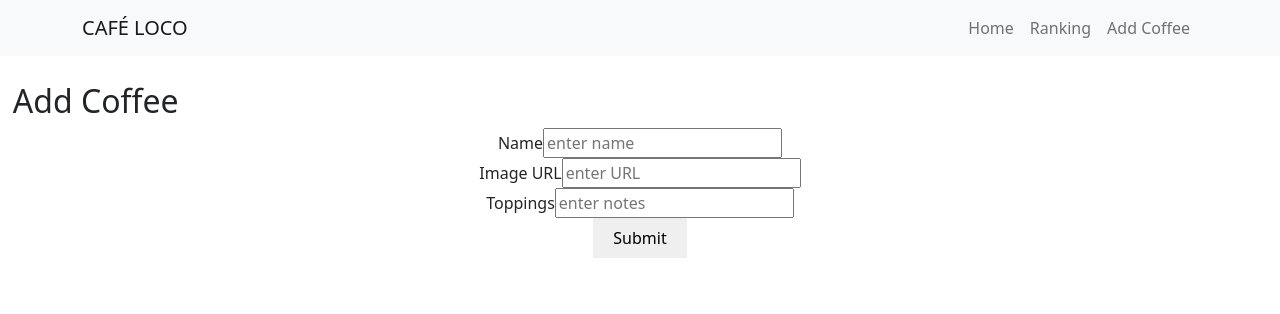
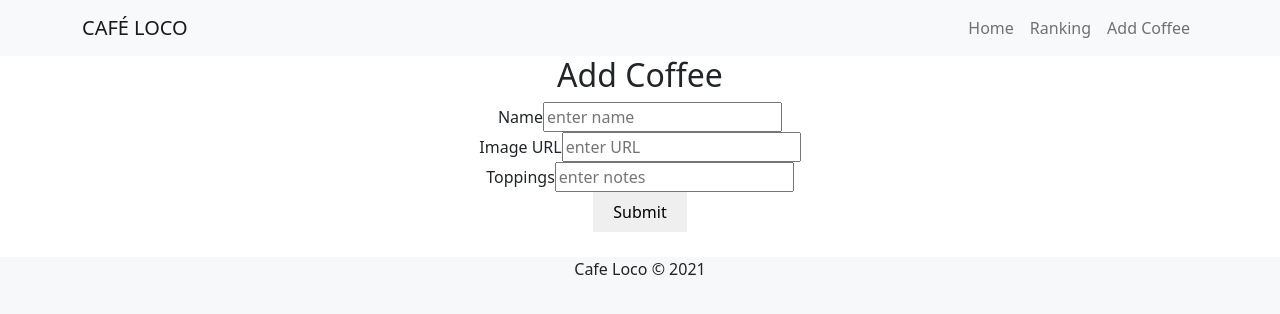
Before and after one commit to digallardox/cafe-loco, a React (Create React App) app in the folder client/: page /add in a window 1280 px wide. Shown: the top 314 px of the page. Built offline with nearby package versions, Linux system fonts and the light colour scheme; no server answers.

Commit message:
commits from new directory

```diff
--- a/client/src/App.css
+++ b/client/src/App.css
@@ -3,7 +3,7 @@
 }
 
 html {
-  background-color: f7f8f9;
+  background-color: #f7f8f9;
 }
 
 #cardsDiv {
@@ -35,3 +35,12 @@ button {
   border: none;
   padding: 8px 20px;
 }
+
+.footer {
+  bottom: 0;
+  left: 0;
+  width: 100%;
+  height: 75px;
+  margin-top: 25px;
+  background-color: #f7f8f9;
+}
--- a/client/src/Components/Add.jsx
+++ b/client/src/Components/Add.jsx
@@ -1,6 +1,7 @@
 import { useState } from 'react';
 import { Helmet } from 'react-helmet';
 import axios from 'axios';
+import { Form } from 'react-bootstrap';
 
     let airtableBase = process.env.REACT_APP_AIRTABLE_BASE;
     let airtableKey = process.env.REACT_APP_AIRTABLE_KEY;
@@ -34,8 +35,9 @@ function Add(){
             <Helmet>
 				<title>Cafe Loco | Add Coffee</title>
 			</Helmet>
-            <h2 className="title">Add Coffee</h2>
+            <div id="addCoffeeDiv">
             <form onSubmit={handleSubmit}>
+            <h2>Add Coffee</h2>
             <label>Name</label>
             <input value={name}
             onChange={(e) => setName(e.target.value)}
@@ -53,6 +55,7 @@ function Add(){
             /><br/>
             <button type="submit">Submit</button>
             </form>
+            </div>
         </div>
     )
 }
--- a/client/src/Components/AllCoffee.jsx
+++ b/client/src/Components/AllCoffee.jsx
@@ -1,6 +1,6 @@
 import axios from 'axios';
 import { useEffect, useState } from 'react';
-import { Card, Row, Col } from 'react-bootstrap';
+import { Card, Row, Col, Button } from 'react-bootstrap';
 
 let airtableBase = process.env.REACT_APP_AIRTABLE_BASE;
 let airtableKey = process.env.REACT_APP_AIRTABLE_KEY;
@@ -41,8 +41,8 @@ function AllCoffee() {
                 <Card.Text>
                     This is a longer card with supporting text below as a natural lead-in to additional content. This content is a little bit longer.
                 </Card.Text>
-                <button>Learn More</button>
-                <button>Upvote</button>
+                <Button variant="primary">Learn More</Button>{' '}
+                <Button variant="secondary">Upvote</Button>
                 </Card.Body>
             </Card>
             </Col>
--- a/client/src/Components/Footer.jsx
+++ b/client/src/Components/Footer.jsx
@@ -3,6 +3,7 @@
 function Footer(){
     return (
         <div className="footer">
+            <p>Cafe Loco © 2021</p>
         </div>
 
     )
--- a/client/src/Components/Rank.jsx
+++ b/client/src/Components/Rank.jsx
@@ -36,24 +36,26 @@ function Rank(){
     }
 
     return (
-        <div>
+        <>
             <Helmet>
 				<title>Cafe Loco | Ranking</title>
 			</Helmet>
-            <h2 className="title">Ranking</h2>
+
+            <h2>Ranking</h2>
+
             {data.map((item, index) => {
-            // Empty Airtable fields will create an unattached button.
             return (
-                <div id="rankDiv">
+            <div id="rankDiv">
                     <h2>#{index + 1}</h2>
                     <h4>{item.fields.name}</h4>
                     <p>votes: {item.fields.votes}</p>
+
                     <button onClick={()=> handleVote(item.id, item.fields.votes)}>Vote</button>
                 </div>
             )
-        })}
-        </div>
-    )
+            })}
+            </>
+            )
 }
 
 export default Rank;
```
